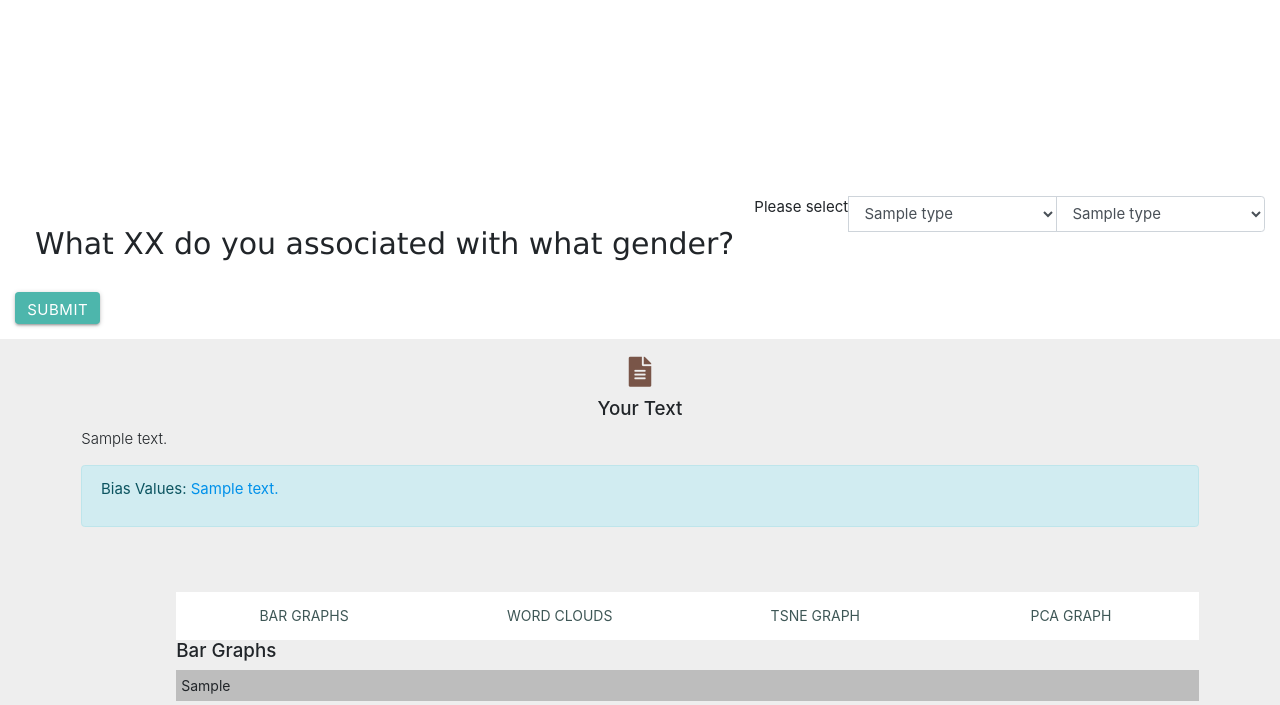
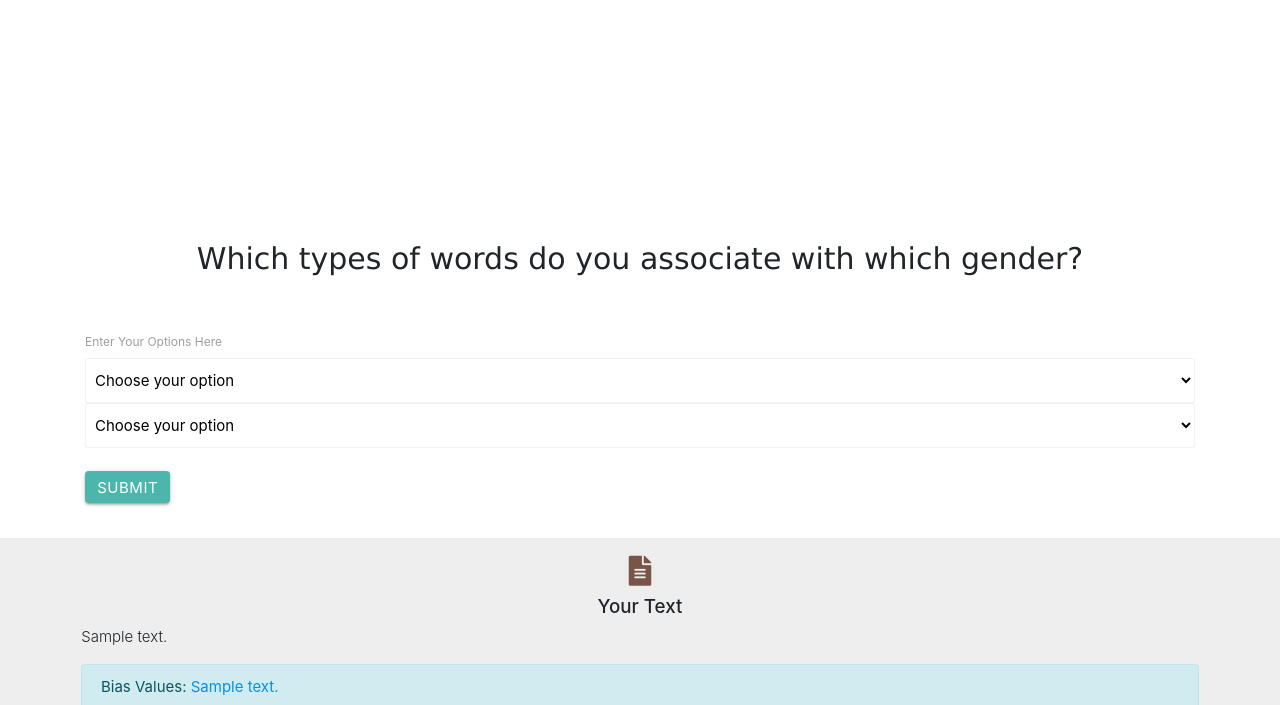
Before and after one commit to YoujingYu99/nlp_bias_visualisation, a Flask app: template bias_visualisation_app/templates/visualisation.html in a window 1280 px wide. Shown: the part 268-973 px from the top of the page. Run offline with Flask 2, Linux system fonts and the light colour scheme; the template is opened without the code that fills it: most values are stand-ins (such as "Sample title", 1, 10 or a date in 2020); parts of the project's set-up code (start-up, migrations or seed data) failed here and were passed over; some libraries are stand-ins or nearby versions.

Commit message:
Fixing the query issue at the visualisation html; adding connection between the two pages; use materialize to beautify the page

```diff
--- a/bias_visualisation_app/templates/visualisation.html
+++ b/bias_visualisation_app/templates/visualisation.html
@@ -32,29 +32,75 @@
       </div>
   </section>
 
+
+<!--Query -->
   <section>
     <form class="col s12" method="POST" action="/query">
-      <div class="form-group">
-        <div class="input-group">
-        <h2 class="center dark-blue-text" style="font-family: Verdana, Arial, Helvetica, sans-serif;margin:30px 20px;"> What XX do you associated with what gender?</h2>
+        <div class="container">
+          <div class="row">
+            <div class="input-field col s12 m10">
+               <div class="icon-block">
+                <h2 class="center dark-blue-text" style="font-family: Verdana, Arial, Helvetica, sans-serif;margin:30px 20px;"> Which types of words do you associate with which gender?</h2>
                 </br>
-        </br>
-        <div class="input-group-addon">Please select</div>
-            <select name="type_select" class="selectpicker form-control">
+                <label>Enter Your Options Here</label>
+                <select name="type_select" class="browser-default">
+                <option value="" disabled selected>Choose your option</option>
                     {% for i in wordtype_data %}
                     <option value="{{ i.type }}">{{ i.type }}</option>
                     {% endfor %}
                 </select>
-            <select name="gender_select" class="selectpicker form-control">
+                <select name="gender_select" class="browser-default">
+                <option value="" disabled selected>Choose your option</option>
                     {% for i in gender_data %}
                     <option value="{{ i.type }}">{{ i.type }}</option>
                     {% endfor %}
                 </select>
+                </br>
+                <button class="btn btn-small waves-effect waves-light #4db6ac teal lighten-2" type="submit">Submit</button>
                </div>
-        <button class="btn btn-small waves-effect waves-light #4db6ac teal lighten-2" type="submit">Submit</button>
+            </div>
+          </div>
         </div>
     </form>
   </section>
+
+<!--  <section>-->
+<!--    <form class="col s12" method="POST" action="/query">-->
+<!--      <div class="form-group">-->
+<!--        <div class="input-group">-->
+<!--        <h2 class="center dark-blue-text" style="font-family: Verdana, Arial, Helvetica, sans-serif;margin:30px 20px;"> What XX do you associated with what gender?</h2>-->
+<!--        <div class="input-group-addon">Please select</div>-->
+<!--            <select name="type_select" class="selectpicker form-control">-->
+<!--              {% for i in wordtype_data %}-->
+<!--              <option value="{{ i.type }}">{{ i.type }}</option>-->
+<!--              {% endfor %}-->
+<!--            </select>-->
+<!--            <select name="gender_select" class="selectpicker form-control">-->
+<!--              {% for i in gender_data %}-->
+<!--              <option value="{{ i.type }}">{{ i.type }}</option>-->
+<!--              {% endfor %}-->
+<!--            </select>-->
+<!--        </div>-->
+<!--        <label>Enter Your Options Here</label>-->
+<!--        <select name="type_select" class="browser-default">-->
+<!--          <option value="" disabled selected>Choose your option</option>-->
+<!--          {% for i in wordtype_data %}-->
+<!--          <option value="{{ i.type }}">{{ i.type }}</option>-->
+<!--          {% endfor %}-->
+<!--        </select>-->
+<!--        <select name="gender_select" class="browser-default">-->
+<!--          <option value="" disabled selected>Choose your option</option>-->
+<!--          {% for i in gender_data %}-->
+<!--          <option value="{{ i.type }}">{{ i.type }}</option>-->
+<!--          {% endfor %}-->
+<!--        </select>-->
+<!--        <button class="btn btn-small waves-effect waves-light #4db6ac teal lighten-2" type="submit">Submit</button>-->
+<!--      </div>-->
+<!--    </form>-->
+<!--  </section>-->
+
+
+
 
   <!-- Results -->
   <section class="section section-solutions-about grey lighten-3">
```
Also changed, not shown: bias_visualisation_app/templates/query.html (+0 -22 lines). Lines whose indentation alone changed are shown as unchanged.
